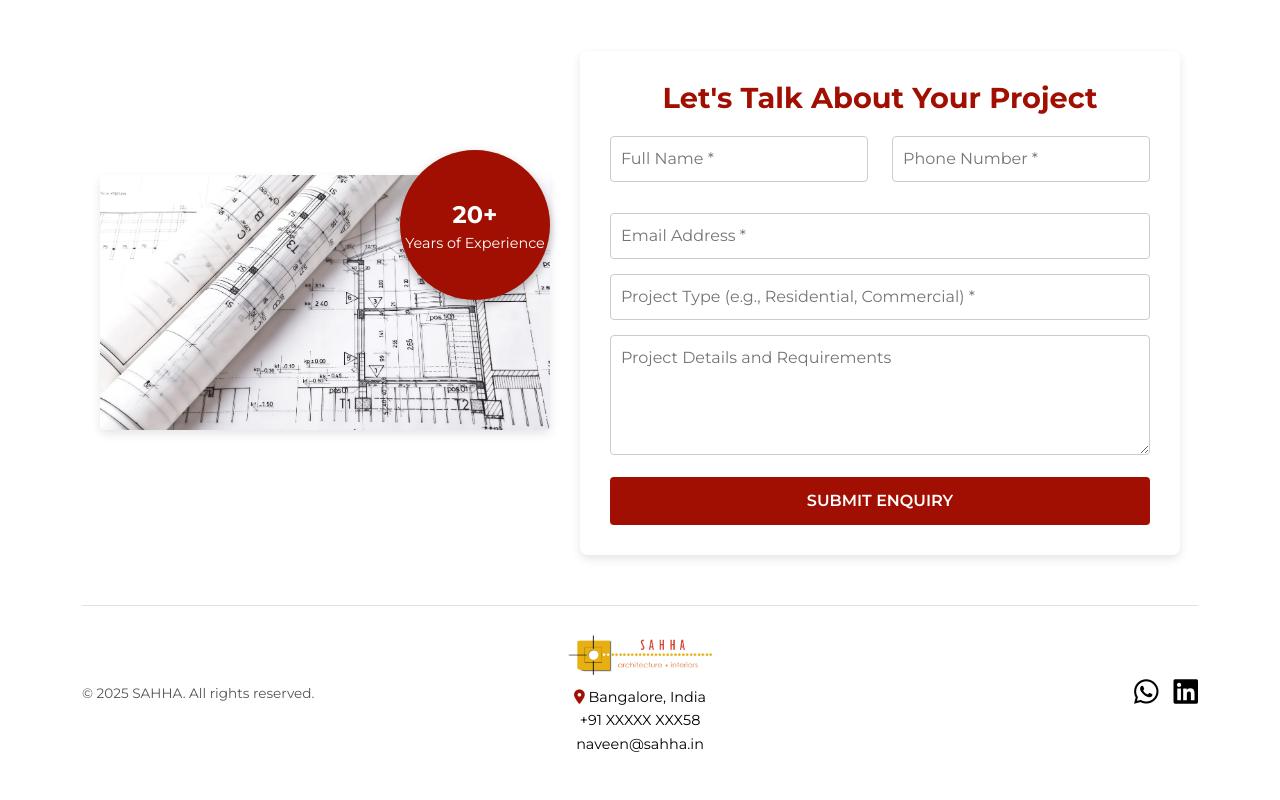
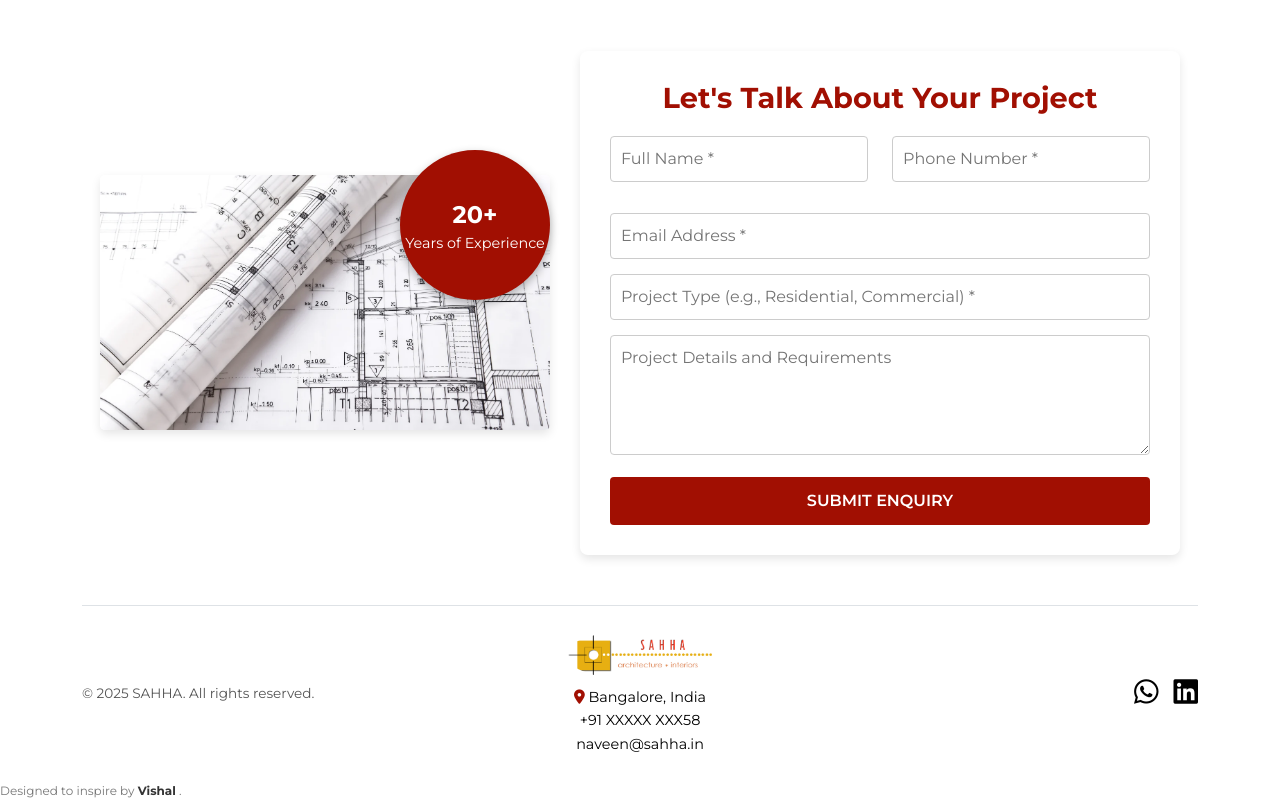
Before and after one commit to bgrajesh/sahha, a plain HTML site: page index.html in a window 1280 px wide. Shown: the part 2881-3681 px from the top of the page. Drawn offline with nearby package versions, Linux system fonts and the light colour scheme.

Commit message:
Updated div

```diff
--- a/index.html
+++ b/index.html
@@ -526,6 +526,9 @@
     <a href="#" id="back-to-top" style="position: fixed; bottom: 20px; right: 20px; z-index: 99; display: none; align-items: center; justify-content: center; width: 45px; height: 45px; background-color: var(--primary-color); color: white; border-radius: 50%; box-shadow: 0 2px 5px rgba(0, 0, 0, 0.4); text-decoration: none; font-size: 1.2rem;">
         <i class="fas fa-arrow-up"></i>
     </a>
+    <div class="footer-credit">
+        <p style="margin: 0; font-size: 0.75rem; color: #777;">Designed to inspire by <strong  style="color: #333333;">Vishal</strong> .</p>
+    </div>
     <script>
         // Placeholder for the architects' actual phone numbers
         const phoneNumber = "7411073058";
```
